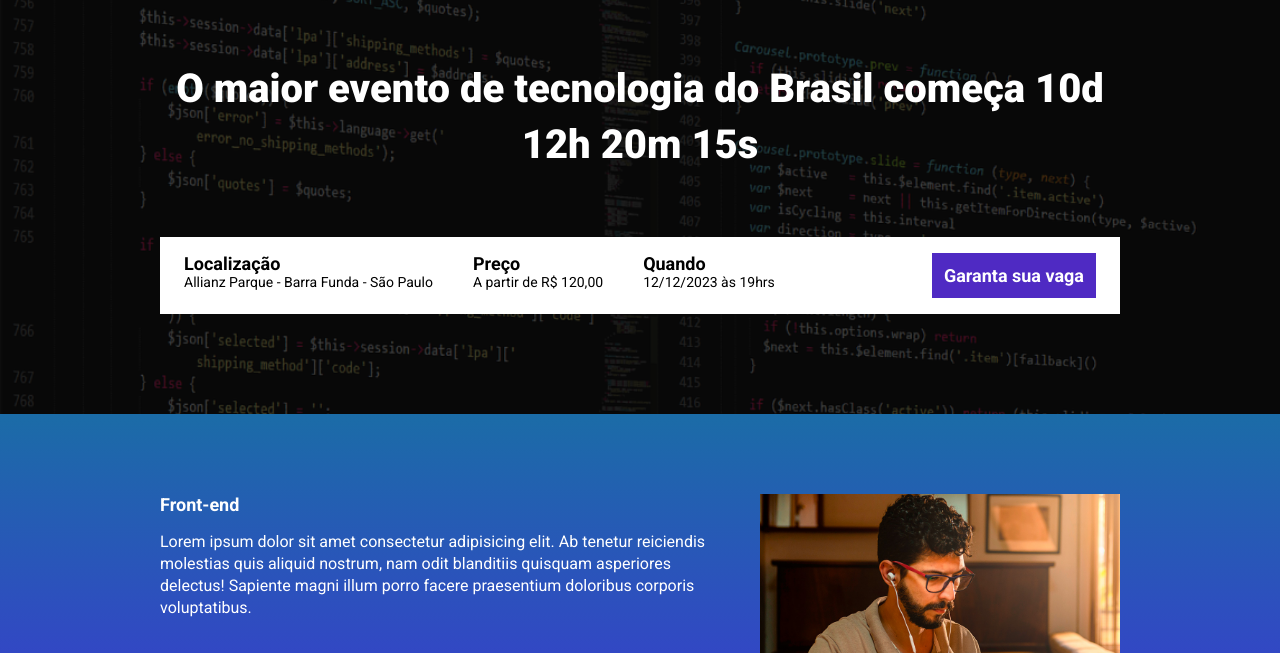
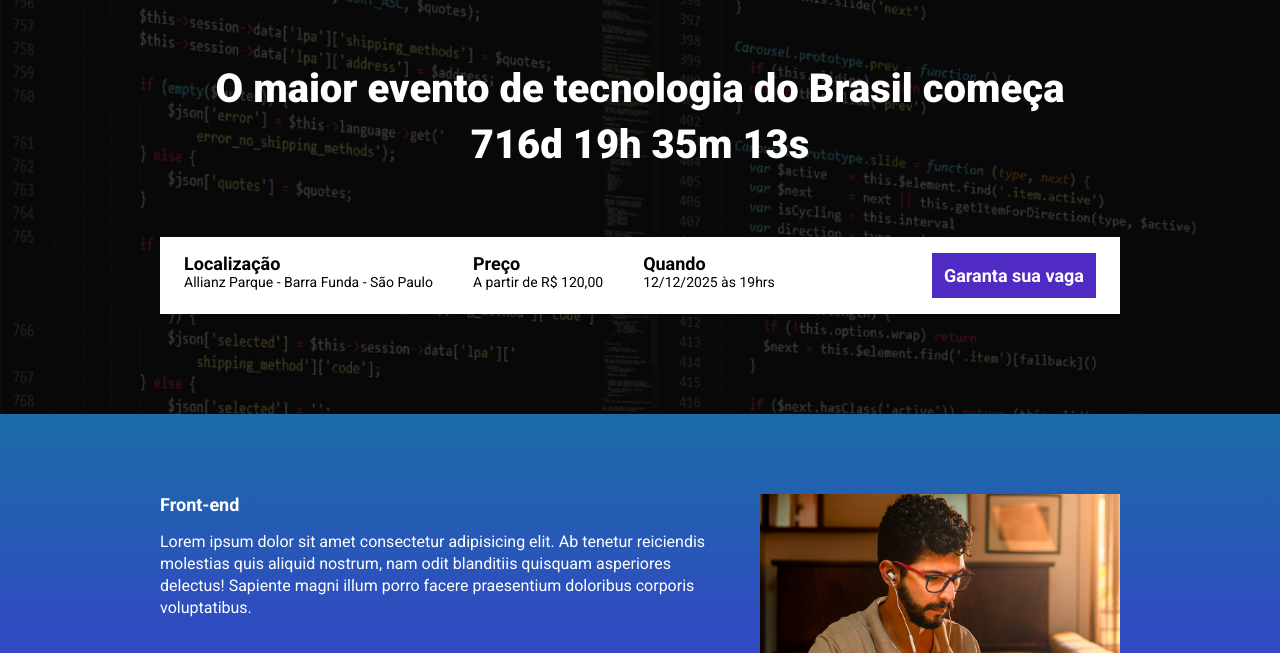
Before and after one commit to gabrielluiz299/ebac_talks, a website built with Parcel: page src/index.html in a window 1280 px wide. Shown: the part 147-800 px from the top of the page. Built offline with nearby package versions, Linux system fonts and the light colour scheme.

Commit message:
criando a contagem regressiva

```diff
--- a/package.json
+++ b/package.json
@@ -2,9 +2,9 @@
   "name": "ebac_talks",
   "version": "1.0.0",
   "description": "",
-  "main": "index.js",
   "scripts": {
     "dev": "parcel src/index.html src/styles/style.scss src/scripts/main.js",
+    "build": "parcel build src/index.html",
     "test": "echo \"Error: no test specified\" && exit 1"
   },
   "keywords": [],
--- a/src/index.html
+++ b/src/index.html
@@ -15,7 +15,8 @@
         <div class="container">
             <img class="hero__logo" src="./images/ebac_logo.svg" alt="">
             <p class="hero__text">
-                O maior evento de tecnologia do Brasil começa 10d 12h 20m 15s
+                O maior evento de tecnologia do Brasil começa <br>
+                <span id="contador"></span>
             </p>
             <div class="infos-bar">
                 <ul class="infos-bar__infos">
@@ -29,7 +30,7 @@
                     </li>
                     <li class="infos-bar__infos__item">
                         <b>Quando</b>
-                        12/12/2023 às 19hrs
+                        12/12/2025 às 19hrs
                     </li>
                 </ul>
                 <a href="#" class="button button--primary">
@@ -89,6 +90,6 @@
     </section>
 
     <script src="https://unpkg.com/aos@next/dist/aos.js"></script>
-    <script src="scripts/main.js"></script>
+    <script src="./scripts/main.js"></script>
 </body>
 </html>
--- a/src/scripts/main.js
+++ b/src/scripts/main.js
@@ -1 +1,27 @@
 AOS.init();
+
+const dataDoEvento = new Date("Dec 12, 2025 19:00:00");
+const timeStampDoEvento = dataDoEvento.getTime();
+
+const constaAsHoras = setInterval(function() {
+    const agora = new Date();
+    const timeStampAtual = agora.getTime();
+
+    const distanciaAteOEvento = timeStampDoEvento - timeStampAtual;
+
+    const diaEmMs = 1000 * 60 * 60 * 24;
+    const horaEmMs = 1000 * 60 * 60;
+    const minutoEmMs = 1000 * 60;
+
+    const diasAteOEvento = Math.floor(distanciaAteOEvento / diaEmMs);
+    const horasAteOEvento = Math.floor((distanciaAteOEvento % diaEmMs) / horaEmMs);
+    const minutosAteOEvento = Math.floor((distanciaAteOEvento % horaEmMs) / minutoEmMs);
+    const segundosAteOEvento = Math.floor((distanciaAteOEvento % minutoEmMs) / 1000);
+
+    document.getElementById('contador').innerHTML = `${diasAteOEvento}d ${horasAteOEvento}h ${minutosAteOEvento}m ${segundosAteOEvento}s`;
+
+    if (distanciaAteOEvento < 0) {
+        clearInterval(constaAsHoras);
+        document.getElementById('contador').innerHTML = 'Evento expirado';
+    }
+}, 1000);
```
